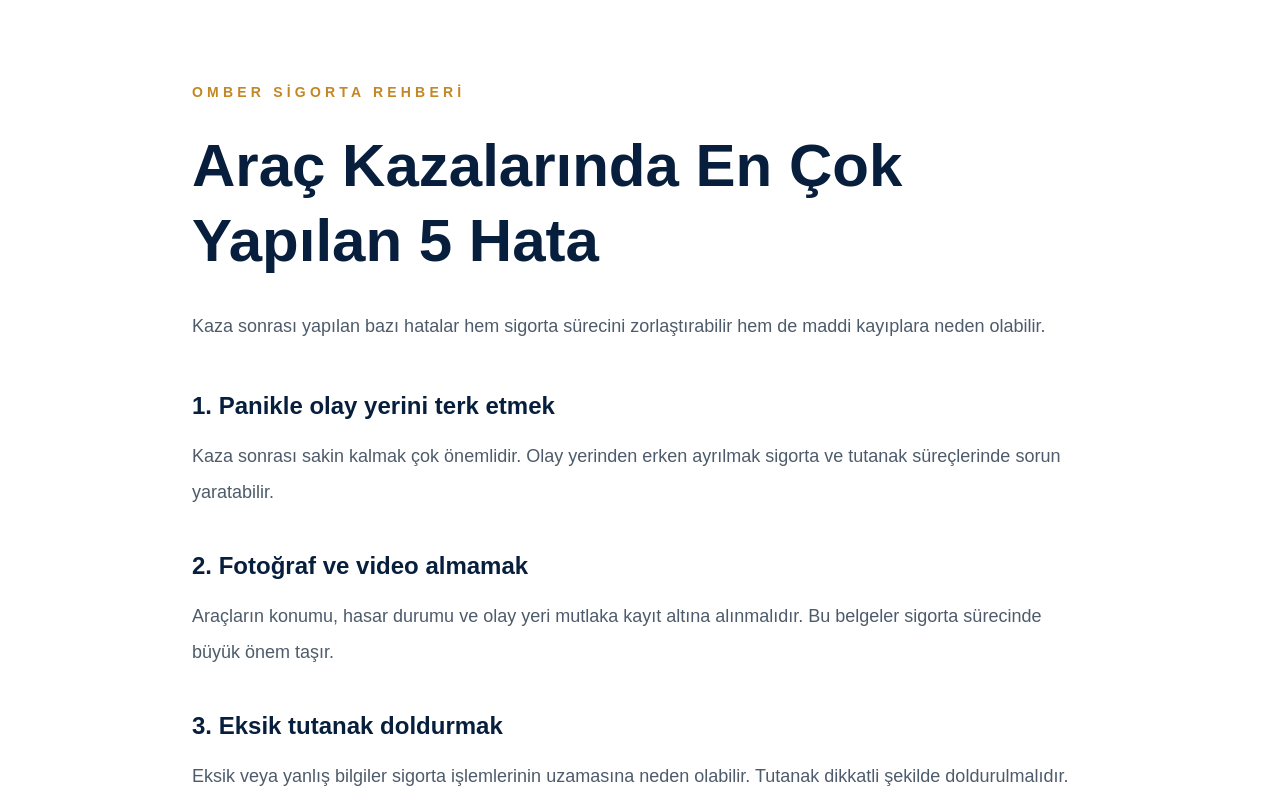
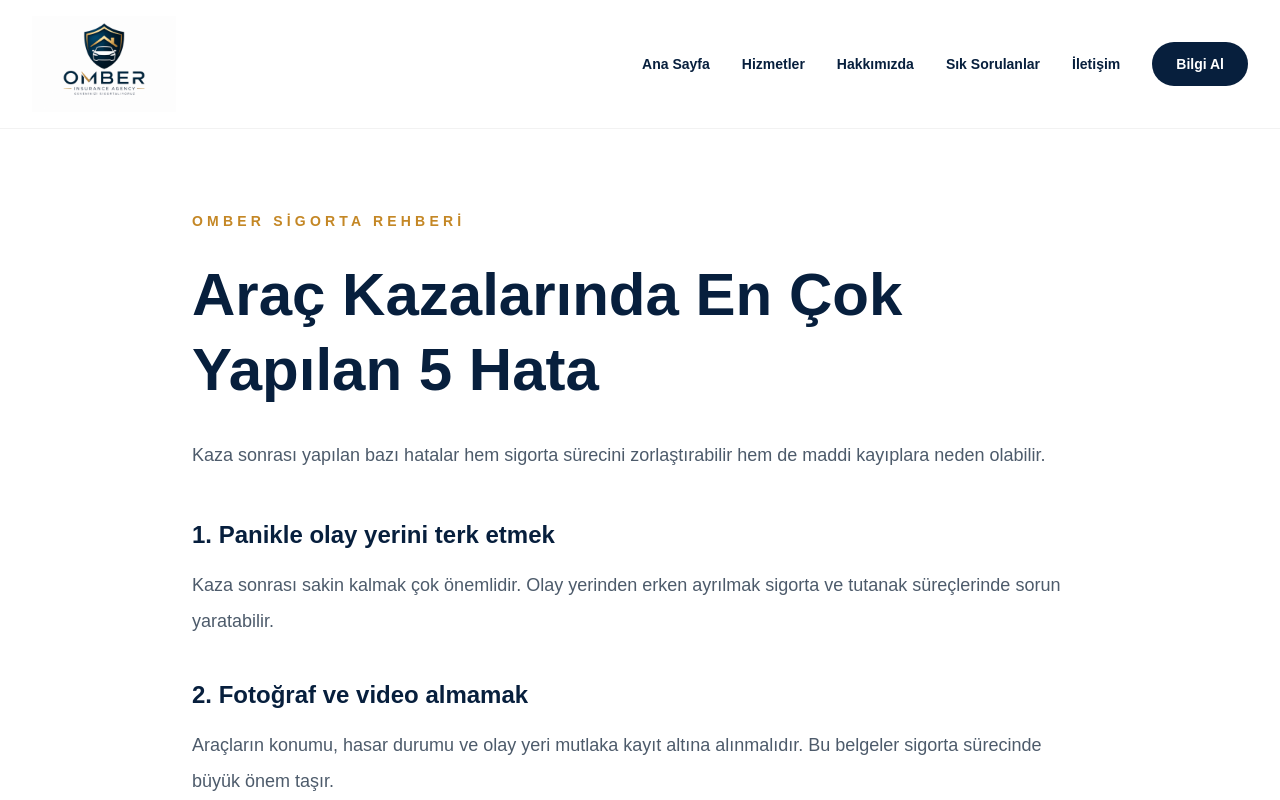
Before and after one commit to pasliilayda/omber-sigorta, a Next.js app: page /blog/arac-kazalarinda-en-cok-yapilan-hatalar in a window 1280 px wide. Shown: the top 800 px of the page. Built offline with nearby package versions, Linux system fonts and the light colour scheme.

Commit message:
Added navbar to blog pages

```diff
--- a/app/blog/arac-kazalarinda-en-cok-yapilan-hatalar/page.tsx
+++ b/app/blog/arac-kazalarinda-en-cok-yapilan-hatalar/page.tsx
@@ -1,3 +1,4 @@
+import Navbar from "@/components/Navbar";
 export const metadata = {
   title: "Araç Kazalarında En Çok Yapılan 5 Hata | Omber Sigorta",
   description:
@@ -6,6 +7,8 @@ export const metadata = {
 
 export default function Page() {
   return (
+    <>
+      <Navbar />
       <main className="min-h-screen bg-white px-6 py-20 md:px-20">
         <article className="mx-auto max-w-4xl">
           <span className="text-sm font-black tracking-[0.3em] text-[#c48725]">
@@ -17,8 +20,8 @@ export default function Page() {
           </h1>
 
           <p className="mt-8 text-lg leading-8 text-[#4d5b6b]">
-          Kaza sonrası yapılan bazı hatalar hem sigorta sürecini zorlaştırabilir
-          hem de maddi kayıplara neden olabilir.
+            Kaza sonrası yapılan bazı hatalar hem sigorta sürecini
+            zorlaştırabilir hem de maddi kayıplara neden olabilir.
           </p>
 
           <div className="mt-12 space-y-10 text-lg leading-9 text-[#4d5b6b]">
@@ -61,8 +64,8 @@ export default function Page() {
               </h2>
 
               <p className="mt-4">
-              Kaza sonrası süreci hızlı başlatmak önemlidir. Geciken bildirimler
-              bazı durumlarda sorun oluşturabilir.
+                Kaza sonrası süreci hızlı başlatmak önemlidir. Geciken
+                bildirimler bazı durumlarda sorun oluşturabilir.
               </p>
             </section>
 
@@ -84,8 +87,8 @@ export default function Page() {
             </h2>
 
             <p className="mt-4 max-w-2xl text-white/80">
-            Omber Sigorta ile ihtiyaçlarınıza uygun sigorta çözümlerini hızlıca
-            değerlendirebilirsiniz.
+              Omber Sigorta ile ihtiyaçlarınıza uygun sigorta çözümlerini
+              hızlıca değerlendirebilirsiniz.
             </p>
 
             <div className="mt-8 flex flex-wrap gap-4">
@@ -107,5 +110,6 @@ export default function Page() {
           </div>
         </article>
       </main>
+    </>
   );
 }
```
Lines whose indentation alone changed are shown as unchanged.
